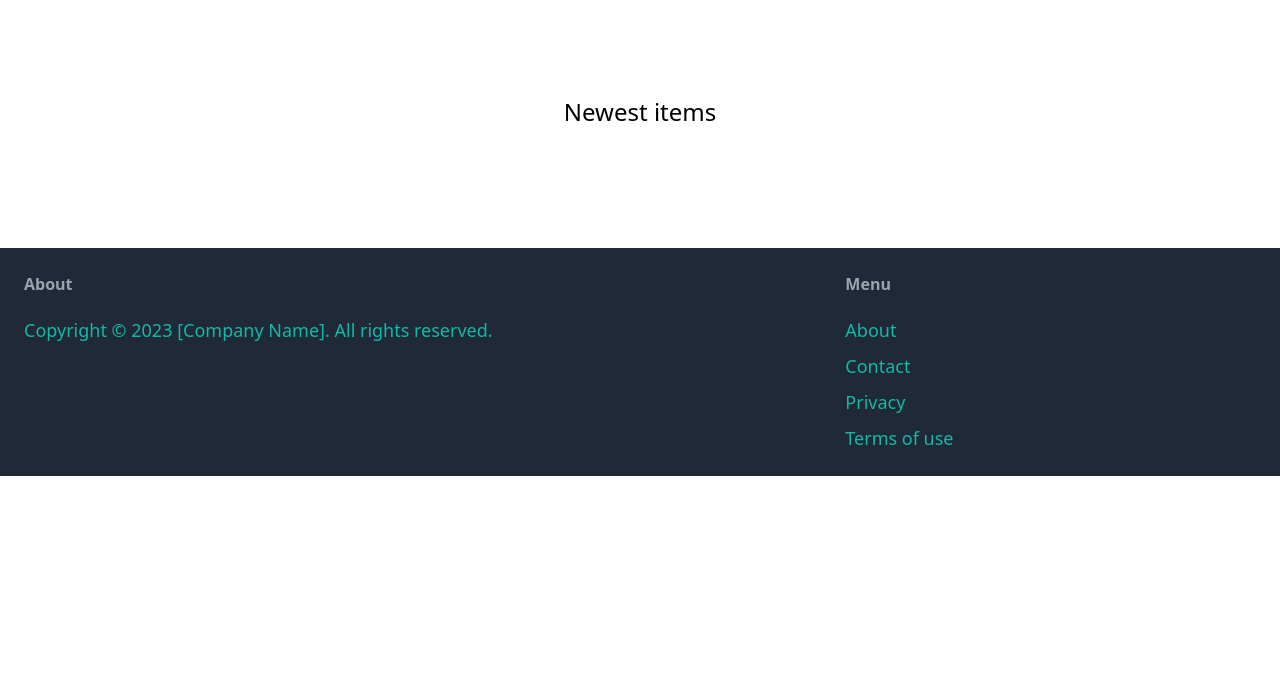
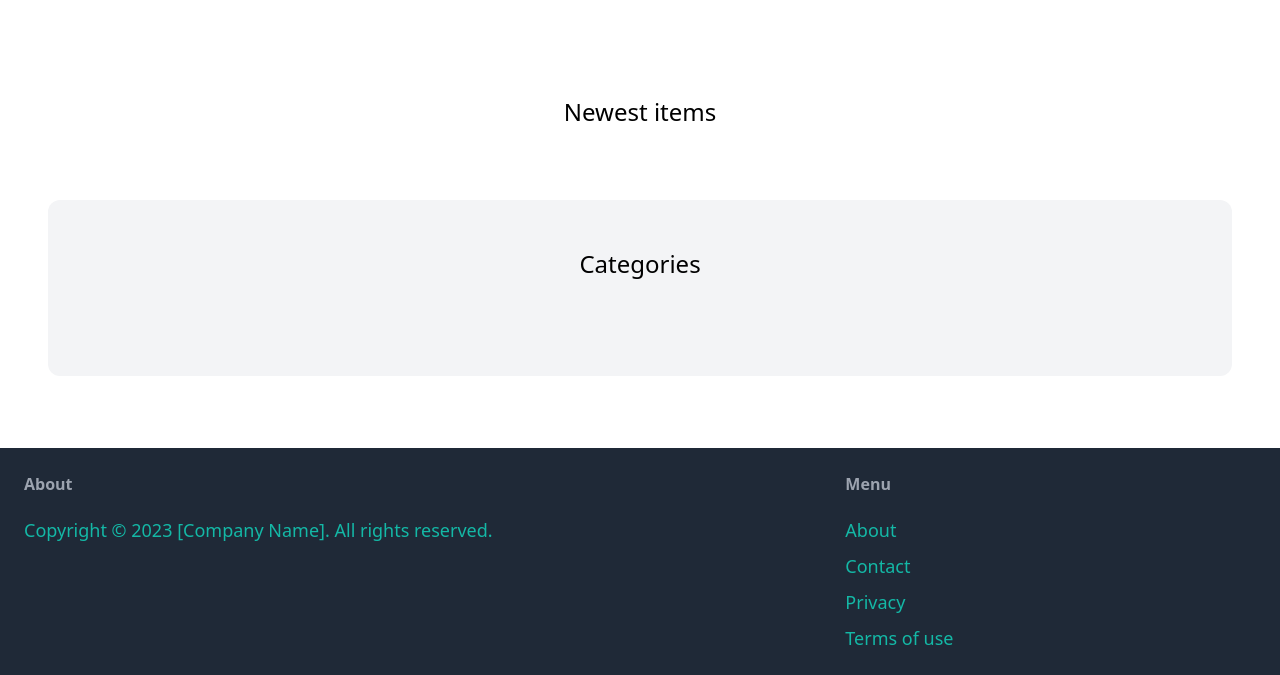
Before and after one commit to ak-19/django-shop, a Django app: page / in a window 1280 px wide. Shown: the part 77-752 px from the top of the page. Run offline with Django 4.2, Linux system fonts and the light colour scheme; data that the repository does not hold is empty; some libraries are stand-ins or nearby versions.

Commit message:
categories - index page

```diff
--- a/shop/core/templates/core/index.html
+++ b/shop/core/templates/core/index.html
@@ -22,5 +22,22 @@
             </div>
         {% endfor %}
     </div>
+
+    <div class="mt-6 px-6 py-12 bg-gray-100 rounded-xl">
+        <h2 class="mb-12 text-2xl text-center">Categories</h2>
+        <div class="grid grid-cols-3 gap-3">
+
+            {% for category in categories %}
+            <div>
+                <a href="#">
+                    <div class="p-6 bg-wite rounded-b-xl">
+                        <h2 class="text-2xl">{{ category.name }}</h2>
+                        <p class="text-gray-500">{{ category.items.count }} items</p>
+                    </div>
+                </a>
+            </div>
+            {% endfor %}
+        </div>
+    </div>
 </div>
 {% endblock %}
```
